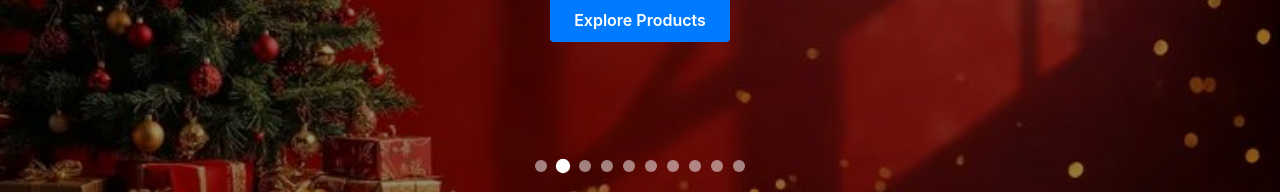
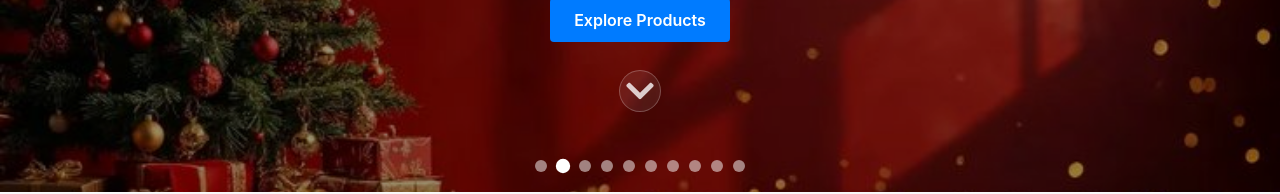
Before and after one commit to akshita2502/DeliveryApp, a React (Vite) app in the folder frontend/event-based-delivery-app/: page / in a window 1280 px wide. Shown: the part 374-568 px from the top of the page. Built offline with nearby package versions, Linux system fonts and the light colour scheme.

Commit message:
feat: add scroll down indicator to HeroSlider for smooth navigation

```diff
--- a/frontend/event-based-delivery-app/src/components/events/HeroSlider.css
+++ b/frontend/event-based-delivery-app/src/components/events/HeroSlider.css
@@ -107,3 +107,43 @@
   background-color: #FFFFFF;
   transform: scale(1.2);
 }
+
+/* Scroll Down Indicator */
+.scroll-indicator {
+  position: absolute;
+  bottom: 80px; /* Positioned just above the dots */
+  left: 50%;
+  transform: translateX(-50%);
+  color: white;
+  font-size: 2rem;
+  z-index: 20;
+  cursor: pointer;
+  opacity: 0.8;
+  animation: bounce 2s infinite;
+  background: rgba(255, 255, 255, 0.1);
+  border: 1px solid rgba(255, 255, 255, 0.3);
+  border-radius: 50%;
+  width: 40px;
+  height: 40px;
+  display: flex;
+  align-items: center;
+  justify-content: center;
+  transition: all 0.3s ease;
+}
+
+.scroll-indicator:hover {
+  background: rgba(255, 255, 255, 0.3);
+  transform: translateX(-50%) scale(1.1);
+}
+
+@keyframes bounce {
+  0%, 20%, 50%, 80%, 100% {
+    transform: translateX(-50%) translateY(0);
+  }
+  40% {
+    transform: translateX(-50%) translateY(-10px);
+  }
+  60% {
+    transform: translateX(-50%) translateY(-5px);
+  }
+}
--- a/frontend/event-based-delivery-app/src/components/events/HeroSlider.tsx
+++ b/frontend/event-based-delivery-app/src/components/events/HeroSlider.tsx
@@ -1,5 +1,5 @@
 import React, { useState, useEffect } from 'react';
-import { FaChevronLeft, FaChevronRight } from 'react-icons/fa';
+import { FaChevronLeft, FaChevronRight, FaChevronDown } from 'react-icons/fa';
 import './HeroSlider.css';
 
 interface SlideData {
@@ -33,6 +33,11 @@ const HeroSlider: React.FC<HeroSliderProps> = ({ slides }) => {
     setCurrent(current === 0 ? length - 1 : current - 1);
   };
 
+  const handleScrollDown = () => {
+    // Scrolls smoothly to the next section (approx 500px down or to the grid section)
+    window.scrollBy({ top: window.innerHeight - 100, behavior: 'smooth' });
+  };
+
   if (!Array.isArray(slides) || slides.length <= 0) {
     return null;
   }
@@ -62,7 +67,10 @@ const HeroSlider: React.FC<HeroSliderProps> = ({ slides }) => {
       <button className="slider-btn next-btn" onClick={nextSlide}>
         <FaChevronRight />
       </button>
-
+      {/* New Scroll Down Indicator */}
+      <div className="scroll-indicator" onClick={handleScrollDown}>
+        <FaChevronDown />
+      </div>
       {/* Dots */}
       <div className="slider-dots">
         {slides.map((_, index) => (
```
